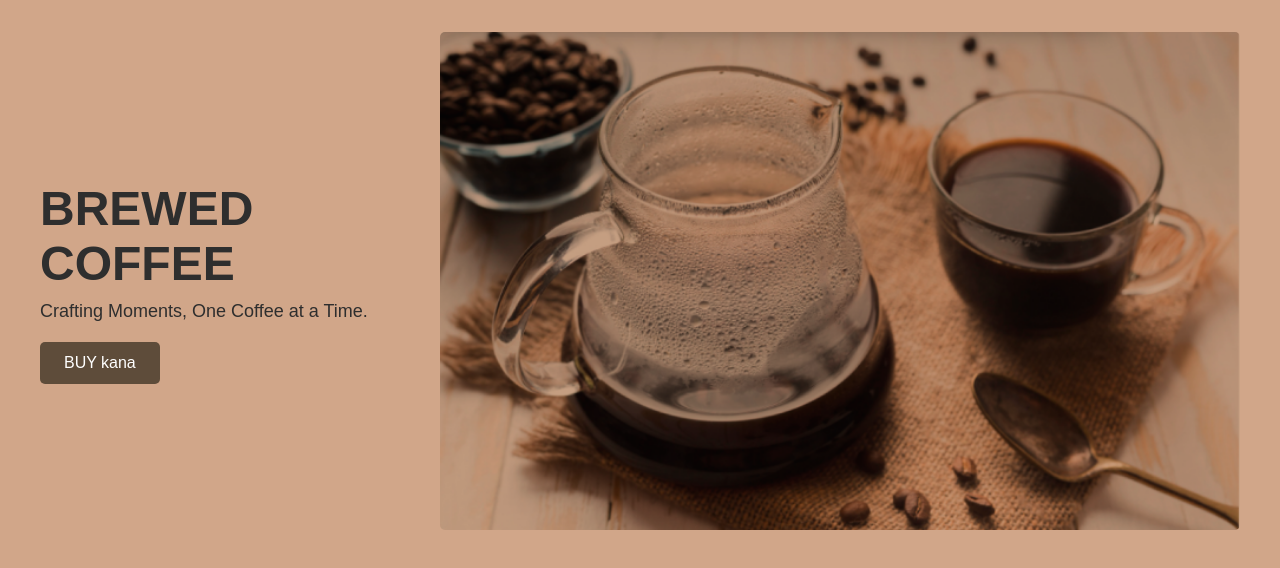
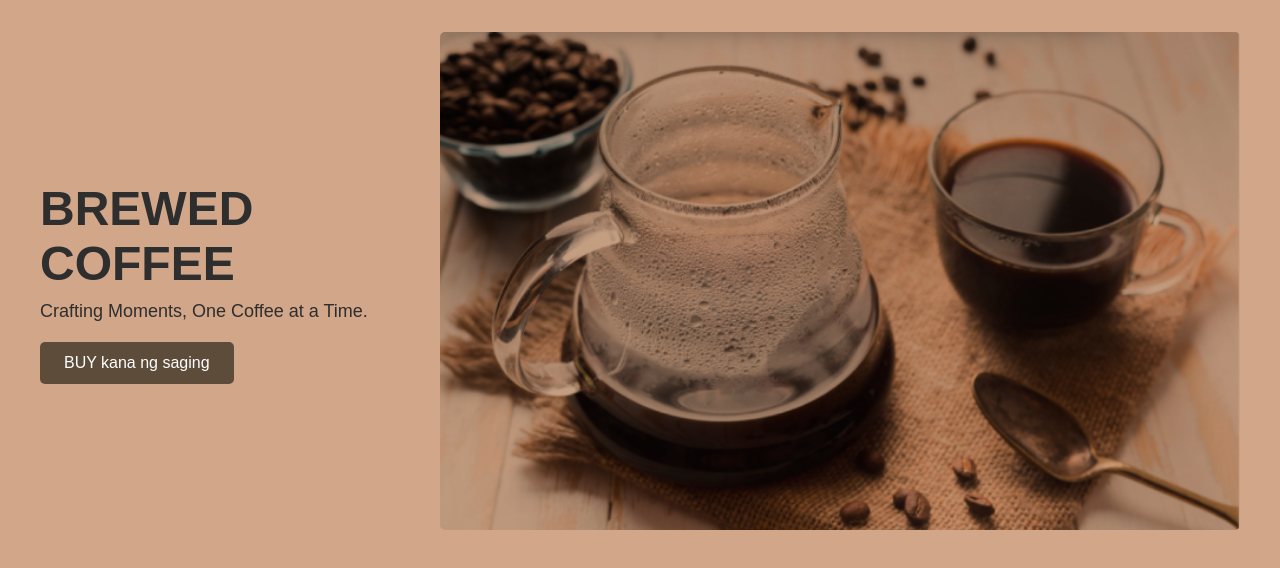
Before and after one commit to Jhonchris2004/Coffee, a plain HTML site: page index.html in a window 1280 px wide. Shown: the part 70-638 px from the top of the page. Drawn offline with Linux system fonts and the light colour scheme; files whose address does not match are found by name.

Commit message:
Update index.html

```diff
--- a/index.html
+++ b/index.html
@@ -26,7 +26,7 @@
         <div class="text-content">
           <h2>BREWED COFFEE</h2>
           <p>Crafting Moments, One Coffee at a Time.</p>
-          <a href="#" class="buy-button">BUY kana</a>
+          <a href="#" class="buy-button">BUY kana ng saging </a>
         </div>
         <div class="image-content">
           <img src="images/coffee.png" alt="" />
```
